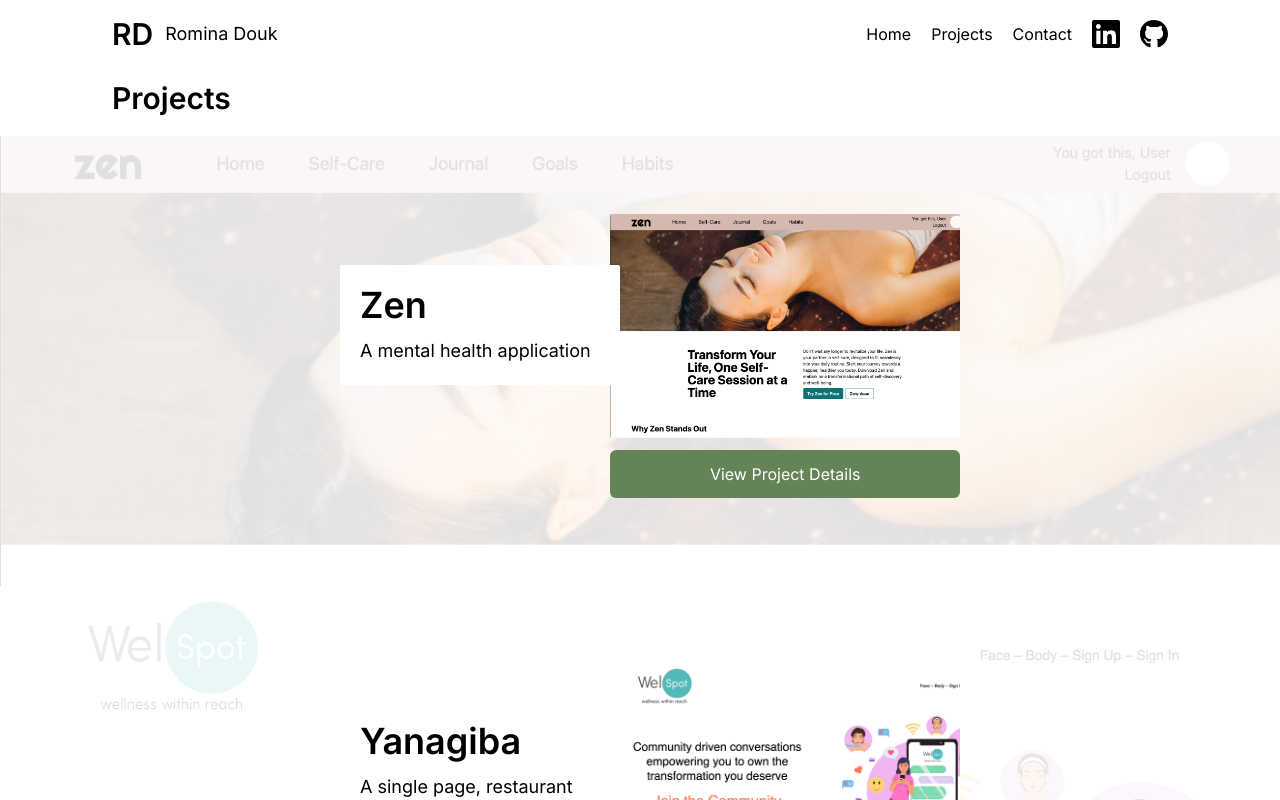
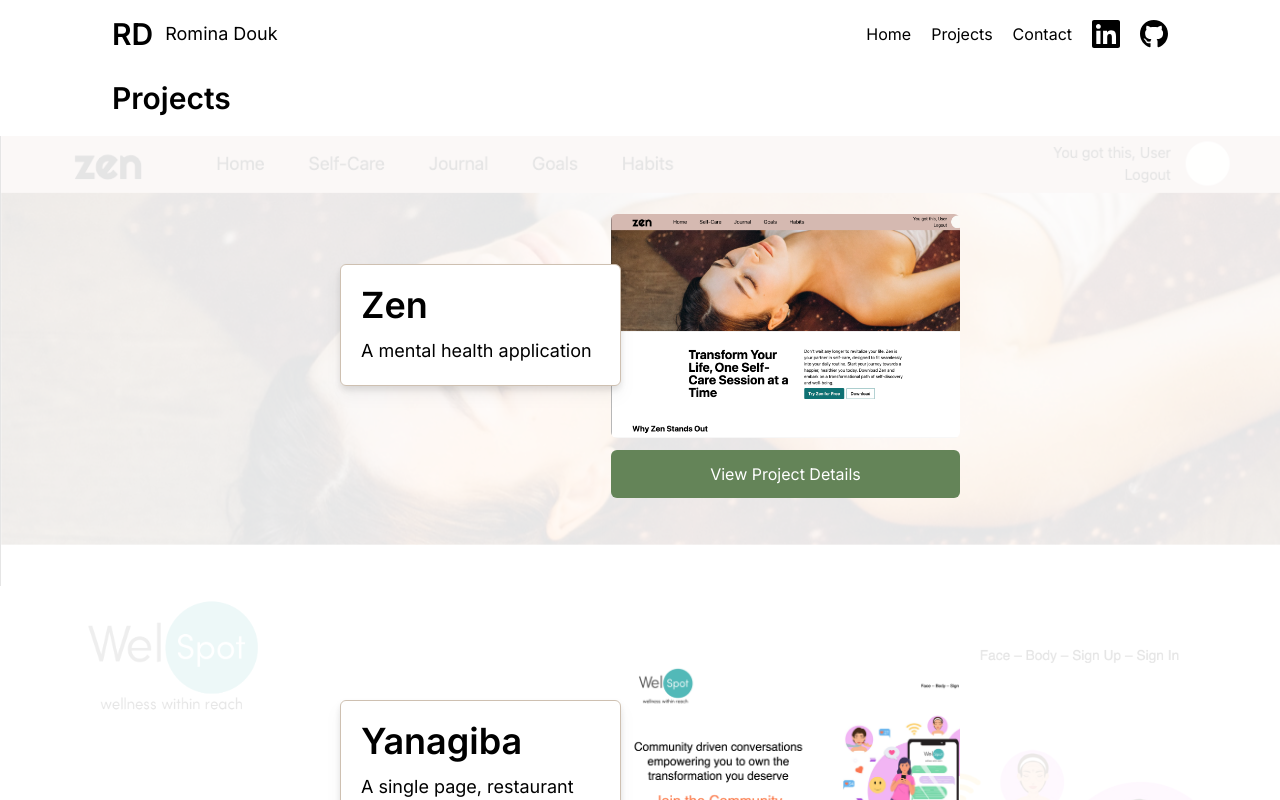
Before and after one commit to rominadouk/portfolio-redesign, a Next.js app: page /projects in a window 1280 px wide. Shown: the top 800 px of the page. Built offline with nearby package versions, Linux system fonts and the light colour scheme.

Commit message:
stroke and radius adjustments for projects and contact

```diff
--- a/app/contact/page.module.css
+++ b/app/contact/page.module.css
@@ -10,6 +10,9 @@
     background-color: white;
     justify-content: center;
     box-shadow: 0 20px 25px -5px rgb(0 0 0 / 0.1);
+    border: 1px solid rgba(206, 192, 177, 1);
+    border-radius: 5px;
+
 }
 
 @media (min-width:1024px) {
--- a/app/projects/page.tsx
+++ b/app/projects/page.tsx
@@ -44,17 +44,17 @@ const Projects = () => {
         <div key={project.name} className=' flex flex-col pt-8 pb-12 relative lg:h-[450px] lg:justify-center'>
 
             {/* Overlay Div */}
-            <div className='absolute inset-0 z-0' style={{ backgroundImage: `url(${project.image.src})`, backgroundSize: 'cover', opacity: 0.12 }}></div>
+            <div className='absolute inset-0 z-0' style={{ backgroundImage: `url(${project.image.src})`, backgroundSize: 'cover', opacity: 0.1 }}></div>
 
             <div className='z-10 md:flex md:mx-5 md:h-80 lg:w-1/2 lg:self-center'>
                 {/* Project Description */}
-                <div className='bg-white p-5 mt-6 w-72 ml-5 z-40 relative rounded-sm md:w-full md:2/3 md:self-center md:mr-[-70px] lg:mr-[-10px] lg:w-3/4 lg:mb-20'>
+                <div className='bg-white border border-stroke drop-shadow-lg p-5 mt-6 w-72 ml-5 z-40 relative rounded-md  md:w-full md:2/3 md:self-center md:mr-[-70px] lg:mr-[-10px] lg:w-3/4 lg:mb-20'>
                     <h2 className='mb-3 text-xl font-semibold md:text-4xl'>{project.name}</h2>
                     <p className='text-sm md:text-lg'>{project.description}</p>
                 </div>
                 <div className=' flex flex-col mr-5 ml-11 md:w-full md:mt-10 md:mx-0 md:self-center'>
                     {/* Project Image Div */}
-                    <div className='h-48 mt-[-35px] rounded-sm md:h-56 ' style={{ backgroundImage: `url(${project.image.src})`, backgroundSize: 'cover' }}>
+                    <div className='h-48 mt-[-35px] rounded-md md:h-56 ' style={{ backgroundImage: `url(${project.image.src})`, backgroundSize: 'cover' }}>
                     </div>
                     <button className='mt-3 bg-button-color text-white py-3 px-8 rounded-md' onClick={()=> {
                         router.push(`/projects/${project.name.toLowerCase()}`)
--- a/tailwind.config.ts
+++ b/tailwind.config.ts
@@ -19,6 +19,7 @@ const config: Config = {
         'input': 'rgba(234, 250, 230, 1)',
         'input-border': 'rgba(20, 102, 72, 1)',
         'nav': 'rgba(185, 206, 177, 1)',
+        'stroke': 'rgba(206, 192, 177, 1)',
       }
     },
   },
```
